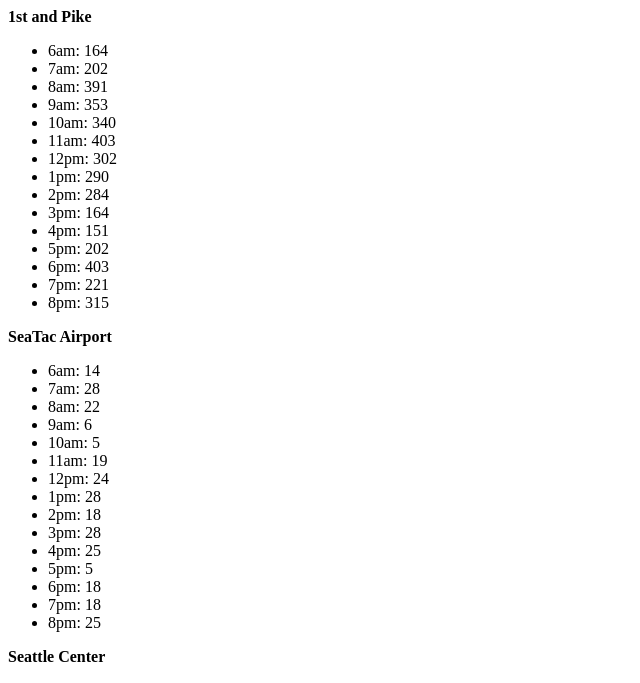
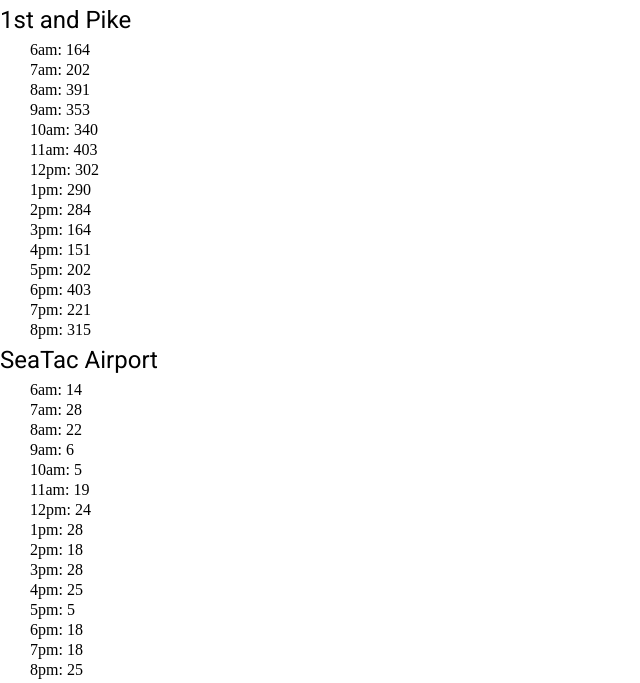
Before and after one commit to ecaoile/cookie-stand, a plain HTML site: page index.html in a window 1280 px wide. Shown: the top 683 px of the page, without its empty margins (0-640 px from the left). Drawn offline with Linux system fonts and the light colour scheme.

Commit message:
added css reset and styling

```diff
--- a/css/style.css
+++ b/css/style.css
@@ -0,0 +1,10 @@
+strong {
+  font-family: 'Roboto', sans-serif;
+  font-size:24px;
+  line-height:40px;
+}
+
+li {
+  text-indent:30px;
+  line-height:20px;
+}
--- a/index.html
+++ b/index.html
@@ -2,6 +2,9 @@
 <html>
     <head>
         <title>Dat Salmon Cookie Shop Page</title>
+        <link href="https://fonts.googleapis.com/css?family=Roboto" rel="stylesheet">
+        <link rel="stylesheet" href="css/reset.css">
+        <link rel="stylesheet" href="css/style.css">
     </head>
 
     <body>
```
